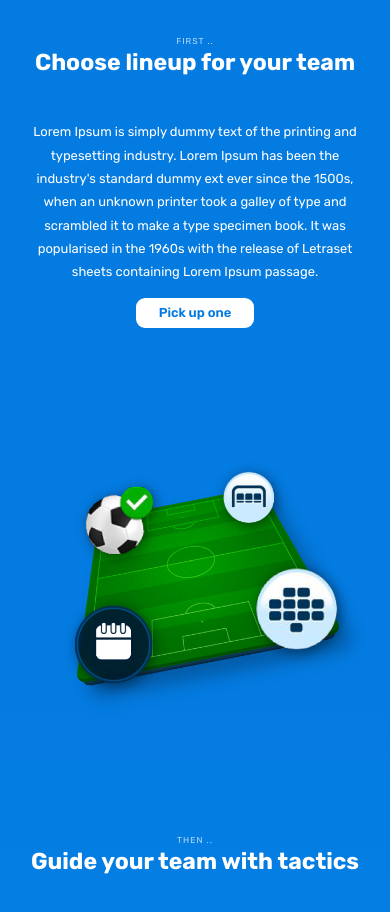
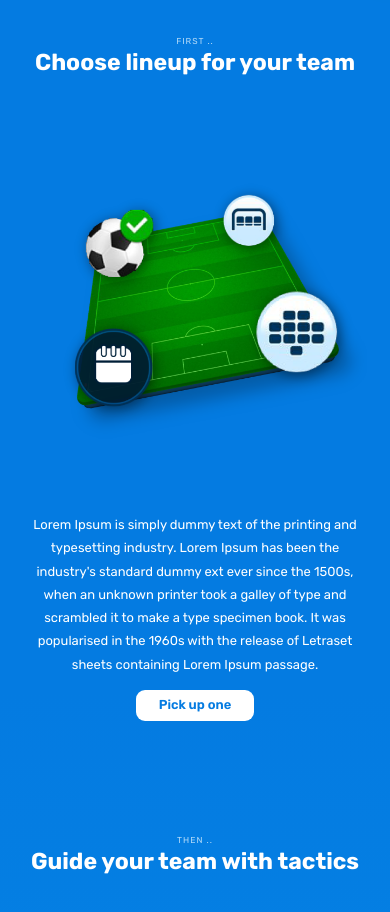
Before and after one commit to Mohammed-Abdelmoneim/OSM-Project, a plain HTML site: page index.html in a window 390 px wide. Shown: the part 1921-2833 px from the top of the page. Drawn offline with nearby package versions, Linux system fonts and the light colour scheme; some packages are replaced by stand-ins of ours; a script that the page names is missing.

Commit message:
edits on mobile version

```diff
--- a/CSS/queries.css
+++ b/CSS/queries.css
@@ -181,7 +181,7 @@ instead, 1rem = 1em = 16px  */
   }
   .about-cup {
     width: 11rem;
-    top: 8rem;
+    top: 20rem;
   }
   .special-cup {
     width: 13.5rem;
@@ -198,6 +198,9 @@ instead, 1rem = 1em = 16px  */
   }
   .grid-2-cols {
     grid-template-columns: 1fr;
+  }
+  .lineup-img-box {
+    grid-row: 1;
   }
   .special-heading-box::after {
     font-size: 2.8rem;
--- a/index.html
+++ b/index.html
@@ -150,7 +150,7 @@
                 </p>
                 <a href="#" class="btn btn-section">Pick up one</a>
               </div>
-              <div class="about-img-box">
+              <div class="about-img-box lineup-img-box">
                 <img src="imgs/lineup2.png" class="about-img" alt="about img" />
               </div>
             </div>
```
